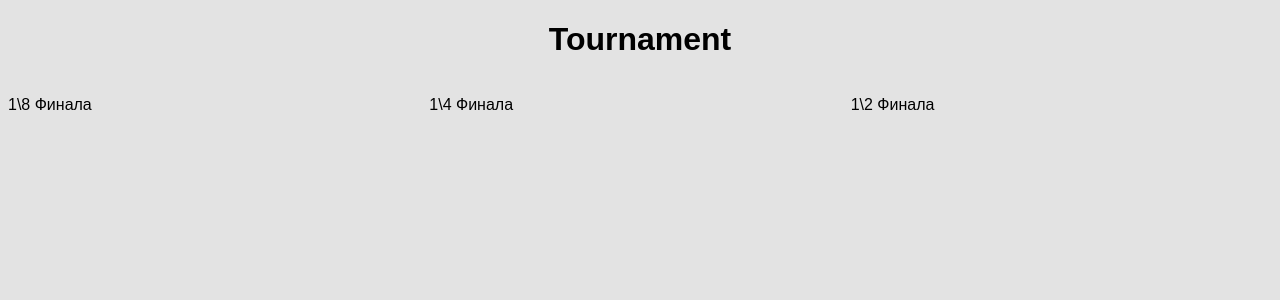
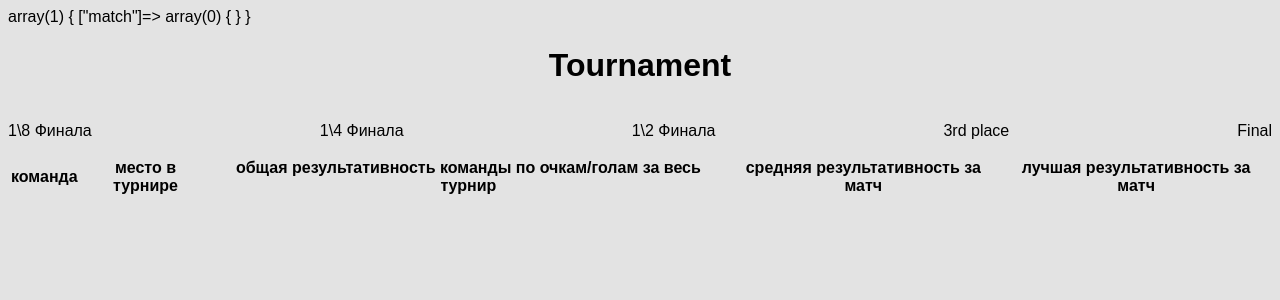
Before and after one commit to Delayload/dev.bx, a PHP site: page /index.php in a window 1280 px wide. Shown: the top 300 px of the page. Run offline with PHP 8.4, Linux system fonts and the light colour scheme; tables that the repository leaves empty hold one stand-in row (values such as "Sample post"); lists and menus that the app fills with data are empty.

Commit message:
'Tournament' add tree

```diff
--- a/connect.php
+++ b/connect.php
@@ -14,10 +14,116 @@
 FROM game
 	     JOIN team t ON t.ID = FIRST_TEAM_ID
 	     JOIN team b ON b.ID = SECOND_TEAM_ID
-	     JOIN stage s ON s.ID = STAGE;
+	     JOIN stage s ON s.ID = STAGE
+ORDER BY s.NAME;
 ";
 $result = $connection->query($query);
 if (!$result)
 {
 	trigger_error($connection, E_USER_ERROR);
 }
+
+$games = $result->fetch_all();
+
+$tournamentGames = array(
+	'match' => array()
+);
+
+//print_r($games);
+
+$firstChildren = array(
+	'$firstChildren' => array()
+);
+
+$lastChildren = array(
+	'$lastChildren' => array()
+);
+
+foreach ($games as $element) {
+	array_push($element, defineStage($element[4]));
+	if ($element[4] == '1') {
+		//добавление предыдущих матчей
+		array_push($element,searchChildren($games, $element[0], $element[1]));
+		//добавление в дерево
+		array_push($tournamentGames['match'], $element);
+	}
+	if ($element[4] == '-1') {
+		//добавление в дерево
+		array_push($tournamentGames['match'], $element);
+	}
+}
+
+function findMin($matches) {
+	$min = 10;
+	foreach ($matches as $match) {
+		if ($match[4] < $min) {
+			$min = $match[4];
+		}
+	}
+	if ($min == -1) {
+		$min = 1;
+	}
+	return $min;
+}
+
+$min = findMin($games);
+
+function buildTree($elements, &$min) {
+	$branch = array();
+
+	foreach ($elements as $element) {
+		if ($element[4] == $min) {
+			$min++;
+			$children = buildTree($elements,$min);
+			if ($children) {
+				$element['children'] = $children;
+			}
+			$branch[$element['id']] = $element;
+			unset($elements[$element['id']]);
+		}
+	}
+	return $branch;
+}
+
+function searchChildren($matches, $firstCountry, $lastCountry) {
+	foreach ($matches as $match) {
+		if (($match[0] == $firstCountry or $match[1] == $firstCountry) and ($match[4] == '2')) {
+			array_push($match, defineStage($match[4]));
+			$firstChildren = $match;
+		}
+		elseif (($match[0] == $lastCountry or $match[1] == $lastCountry) and ($match[4] == '2')) {
+			array_push($match, defineStage($match[4]));
+			$lastChildren = $match;
+		}
+	}
+	return array ($firstChildren, $lastChildren);
+}
+
+
+function defineStage($stage)
+{
+	switch ($stage)
+	{
+		case '1':
+			$stage = 'Final';
+			break;
+		case '-1':
+			$stage = '3rd place';
+			break;
+		case '2':
+			$stage = '1/2';
+			break;
+		case '4':
+			$stage = '1/4';
+			break;
+		case '8':
+			$stage = '1/8';
+			break;
+		default:
+			break;
+	}
+	return $stage;
+}
+
+//var_dump(buildTree($games, 0));
+var_dump($tournamentGames);
--- a/css/styles.css
+++ b/css/styles.css
@@ -7,7 +7,7 @@
 	text-align: center;
 }
 
-.wrap {
+.table {
 	display: flex;
 	flex-direction: row;
 	justify-content: space-between;
--- a/index.php
+++ b/index.php
@@ -4,6 +4,7 @@
 
 $games = mysqli_query($connection, $query);
 $games = mysqli_fetch_all($games);
+
 ?>
 <!doctype html>
 <html lang="en">
@@ -16,28 +17,28 @@
 </head>
 <body>
 	<h1>Tournament</h1>
-	<div class="wrap">
+	<div class="table">
 		<div class="stage">
 			<p class="round__name">1\8 Финала</p>
 			<?php
-			foreach ($games as $game) {
-				if ($game[4] == '1/8') {
+			for($i = 0; $i < count($games); ++$i) {
+				if ($games[$i][4] == '1/8') {
 					echo '
 		<div class="game">
 			<div class="country">
 				<div class="country__name">
-							<p>'.$game[0].'</p>
+					<p>'.$games[$i][0].'</p>
 				</div>
 				<div class="country__score">
-							<p>'.$game[2].'</p>
+					<p>'.$games[$i][2].'</p>
 				</div>
 			</div>
 			<div class="country">
 				<div class="country__name">
-							<p>'.$game[1].'</p>
+					<p>'.$games[$i][1].'</p>
 				</div>
 				<div class="country__score">
-							<p>'.$game[3].'</p>
+					<p>'.$games[$i][3].'</p>
 				</div>
 			</div>
 			<button type="button">Change</button>
@@ -50,24 +51,24 @@
 		<div class="stage">
 			<p class="round__name">1\4 Финала</p>
 			<?php
-			foreach ($games as $game) {
-				if ($game[4] == '1/4') {
+			for($i = 0; $i < count($games); ++$i) {
+				if ($games[$i][4] == '1/4') {
 					echo '
 			<div class="game">
 				<div class="country">
 					<div class="country__name">
-							<p>'.$game[0].'</p>
+						<p>'.$games[$i][0].'</p>
 					</div>
 					<div class="country__score">
-							<p>'.$game[2].'</p>
+						<p>'.$games[$i][2].'</p>
 					</div>
 				</div>
 				<div class="country">
 					<div class="country__name">
-							<p>'.$game[1].'</p>
+						<p>'.$games[$i][1].'</p>
 					</div>
 					<div class="country__score">
-							<p>'.$game[3].'</p>
+						<p>'.$games[$i][3].'</p>
 					</div>
 				</div>
 				<button type="button">Change</button>
@@ -80,24 +81,24 @@
 		<div class="stage">
 			<p class="round__name">1\2 Финала</p>
 			<?php
-			foreach ($games as $game) {
-				if ($game[4] == '1/2') {
+			for($i = 0; $i < count($games); ++$i) {
+				if ($games[$i][4] == '1/2') {
 					echo '
 			<div class="game">
 				<div class="country">
 					<div class="country__name">
-							<p>'.$game[0].'</p>
+						<p>'.$games[$i][0].'</p>
 					</div>
 					<div class="country__score">
-							<p>'.$game[2].'</p>
+						<p>'.$games[$i][2].'</p>
 					</div>
 				</div>
 				<div class="country">
 					<div class="country__name">
-							<p>'.$game[1].'</p>
+						<p>'.$games[$i][1].'</p>
 					</div>
 					<div class="country__score">
-							<p>'.$game[3].'</p>
+						<p>'.$games[$i][3].'</p>
 					</div>
 				</div>
 				<button type="button">Change</button>
@@ -108,26 +109,56 @@
 			?>
 		</div>
 		<div class="stage">
+			<p class="round__name">3rd place</p>
 			<?php
-			foreach ($games as $game) {
-				if ($game[4] != '1/8' and $game[4] != '1/4' and $game[4] != '1/2') {
+			for($i = 0; $i < count($games); ++$i) {
+				if ($games[$i][4] == '3rd place') {
 					echo '
-				<p class="game__stage">'.$game[4].'</p>
 			<div class="game">
 				<div class="country">
 					<div class="country__name">
-							<p>'.$game[0].'</p>
+						<p>'.$games[$i][0].'</p>
 					</div>
 					<div class="country__score">
-							<p>'.$game[2].'</p>
+						<p>'.$games[$i][2].'</p>
 					</div>
 				</div>
 				<div class="country">
 					<div class="country__name">
-							<p>'.$game[1].'</p>
+						<p>'.$games[$i][1].'</p>
 					</div>
 					<div class="country__score">
-							<p>'.$game[3].'</p>
+						<p>'.$games[$i][3].'</p>
+					</div>
+				</div>
+				<button type="button">Change</button>
+			</div>
+			';
+				}
+			}
+			?>
+		</div>
+		<div class="stage">
+			<p class="round__name">Final</p>
+			<?php
+			for($i = 0; $i < count($games); ++$i) {
+				if ($games[$i][4] == 'Final') {
+					echo '
+			<div class="game">
+				<div class="country">
+					<div class="country__name">
+						<p>'.$games[$i][0].'</p>
+					</div>
+					<div class="country__score">
+						<p>'.$games[$i][2].'</p>
+					</div>
+				</div>
+				<div class="country">
+					<div class="country__name">
+						<p>'.$games[$i][1].'</p>
+					</div>
+					<div class="country__score">
+						<p>'.$games[$i][3].'</p>
 					</div>
 				</div>
 				<button type="button">Change</button>
@@ -138,5 +169,28 @@
 			?>
 		</div>
 	</div>
+
+	<div class="report">
+		<table class="report__table">
+			<tr>
+				<th>команда</th>
+				<th>место в турнире</th>
+				<th>общая результативность команды по очкам/голам за весь турнир</th>
+				<th>средняя результативность за матч</th>
+				<th>лучшая результативность за матч</th>
+			</tr>
+			<?php
+			foreach ($games as $game) {
+				if ($games[$i][4] == '1/8') {
+					echo '
+			<tr class="game">
+				<td class="country">'.$game[0].'</td>
+			</tr>
+			';
+				}
+			}
+			?>
+		</table>
+	</div>
 </body>
 </html>
```
Also changed, not shown: task_12(tournament)/db_create_data.sql (+5 -5 lines). Lines whose indentation alone changed are shown as unchanged.
